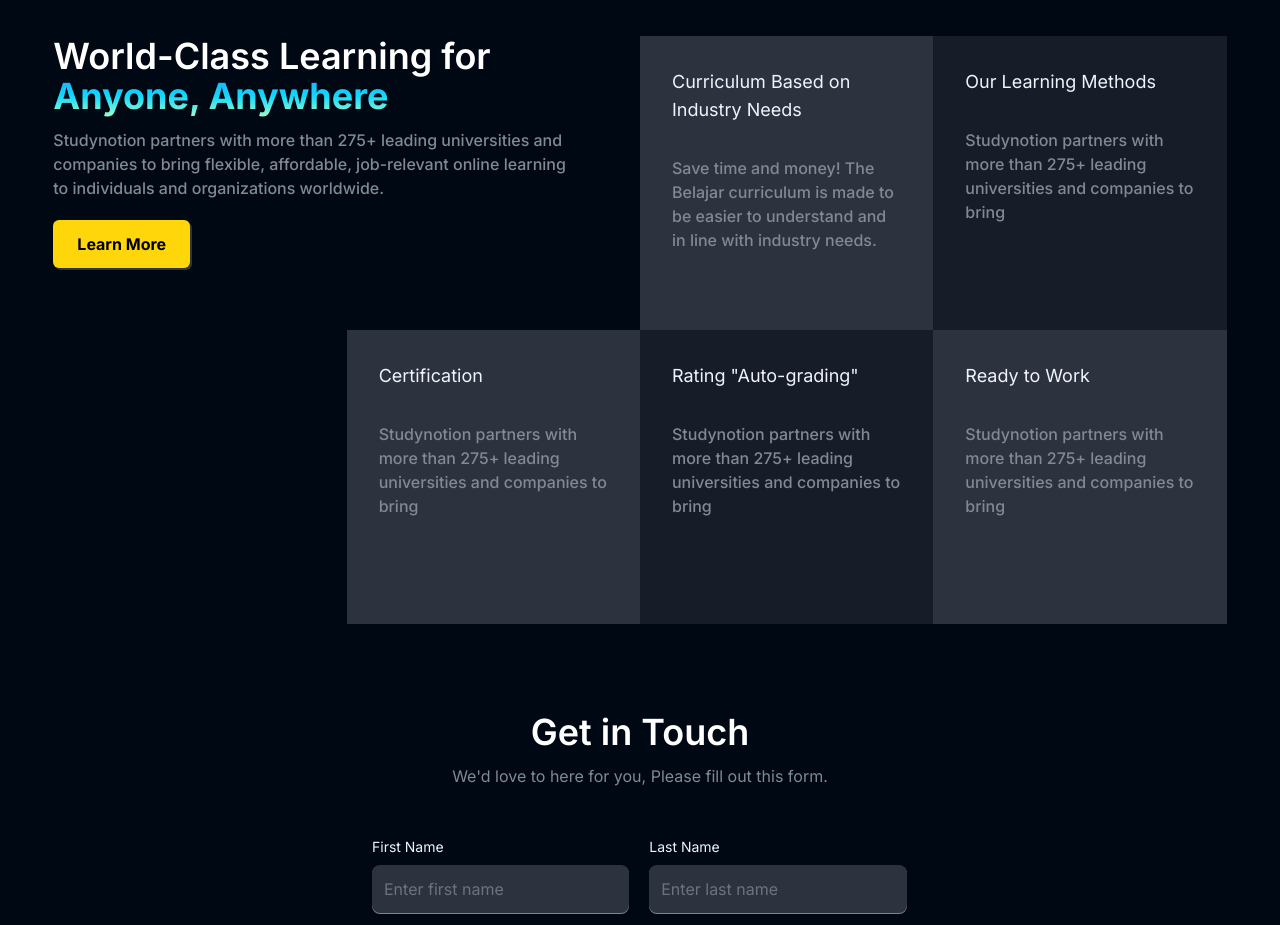
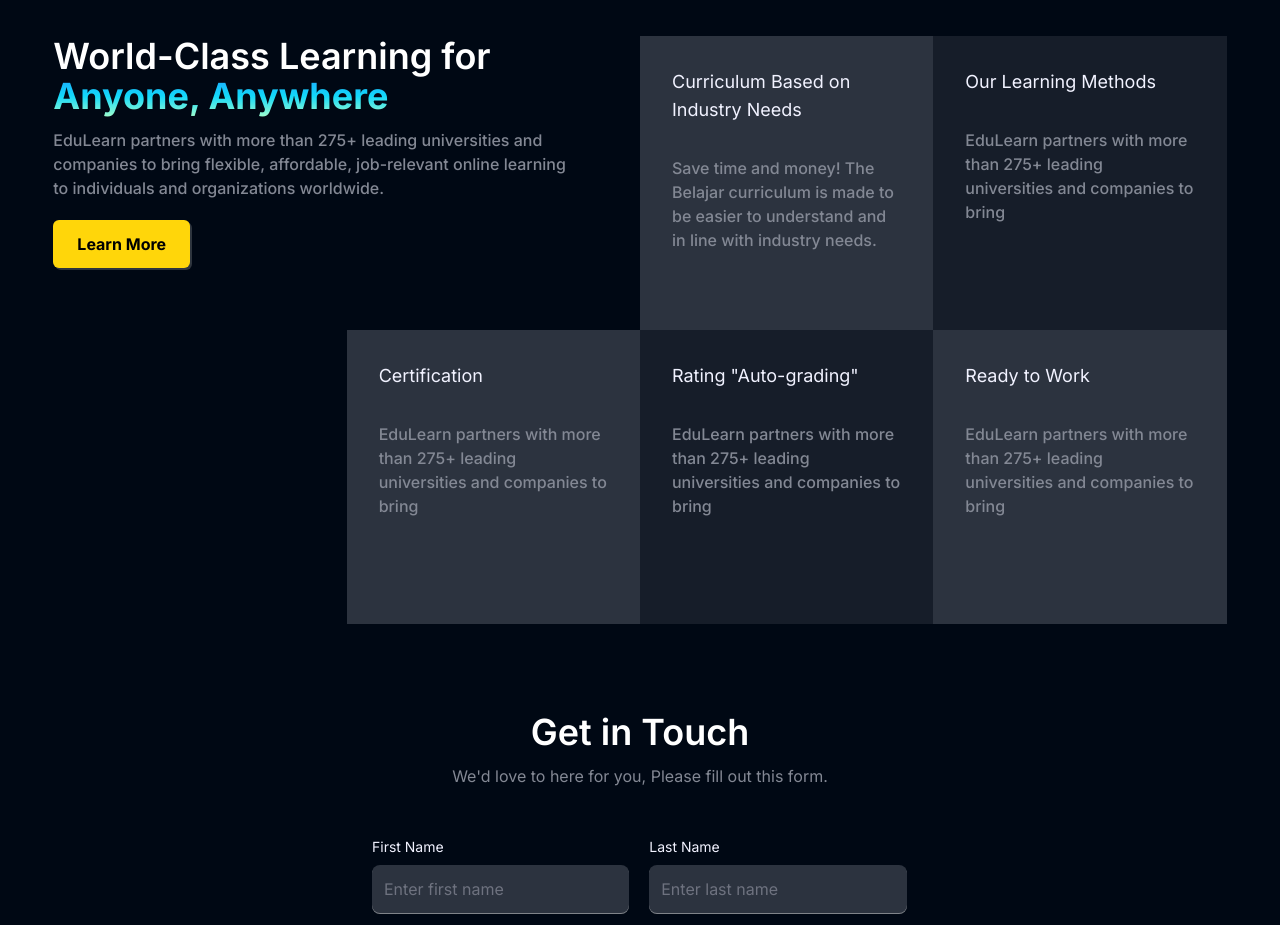
Before and after one commit to codervansh11/Studynotion, a React (Create React App) app: page /about in a window 1280 px wide. Shown: the part 2180-3105 px from the top of the page. Built offline with nearby package versions, Linux system fonts and the light colour scheme; no server answers; a web font is replaced by a local one.

Commit message:
grid updated

```diff
--- a/src/components/core/AboutPage/LearningGrid.jsx
+++ b/src/components/core/AboutPage/LearningGrid.jsx
@@ -8,7 +8,7 @@
     heading: "World-Class Learning for",
     highliteText: "Anyone, Anywhere",
     description:
-      "Studynotion partners with more than 275+ leading universities and companies to bring flexible, affordable, job-relevant online learning to individuals and organizations worldwide.",
+      "EduLearn partners with more than 275+ leading universities and companies to bring flexible, affordable, job-relevant online learning to individuals and organizations worldwide.",
     BtnText: "Learn More",
     BtnLink: "/",
   },
@@ -22,25 +22,25 @@
     order: 2,
     heading: "Our Learning Methods",
     description:
-      "Studynotion partners with more than 275+ leading universities and companies to bring",
+      "EduLearn partners with more than 275+ leading universities and companies to bring",
   },
   {
     order: 3,
     heading: "Certification",
     description:
-      "Studynotion partners with more than 275+ leading universities and companies to bring",
+      "EduLearn partners with more than 275+ leading universities and companies to bring",
   },
   {
     order: 4,
     heading: `Rating "Auto-grading"`,
     description:
-      "Studynotion partners with more than 275+ leading universities and companies to bring",
+      "EduLearn partners with more than 275+ leading universities and companies to bring",
   },
   {
     order: 5,
     heading: "Ready to Work",
     description:
-      "Studynotion partners with more than 275+ leading universities and companies to bring",
+      "EduLearn partners with more than 275+ leading universities and companies to bring",
   },
 ];
 
```
